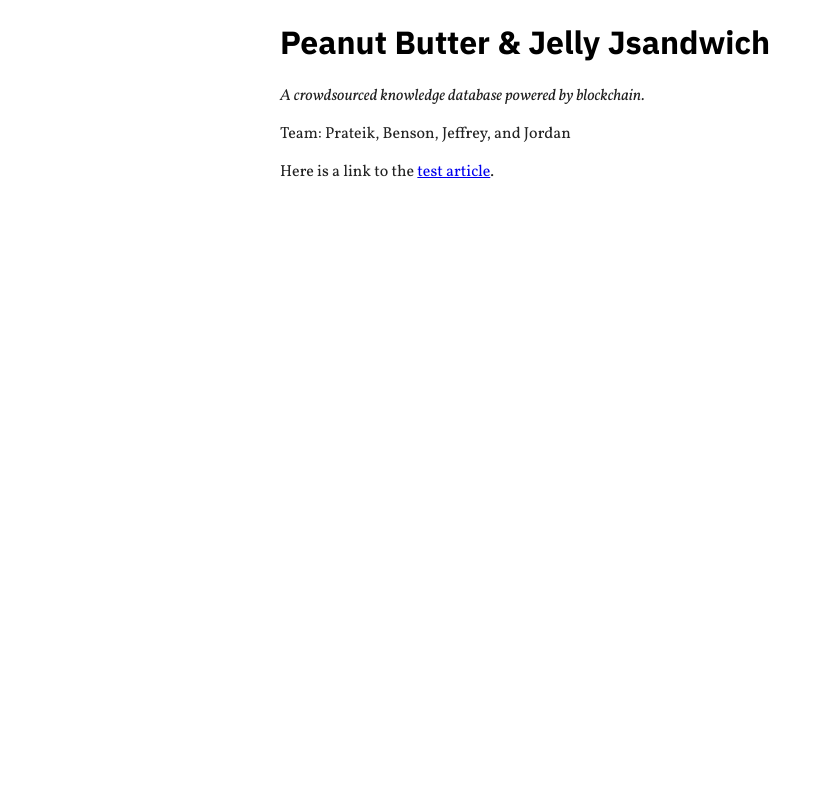
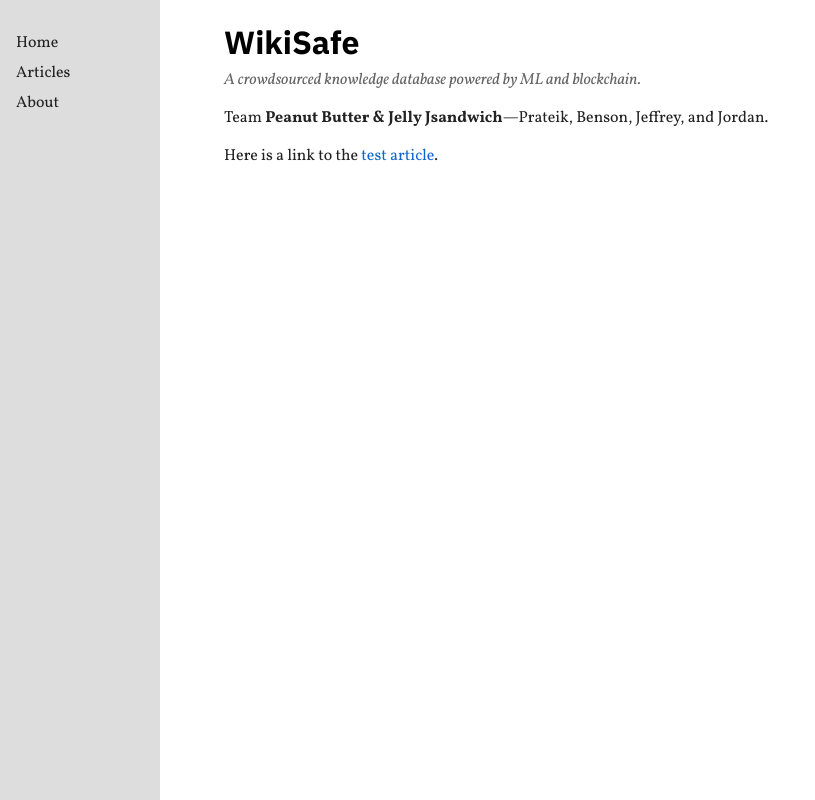
Before and after one commit to bliutech/wikisafe, a React (Create React App) app in the folder client/: page /#/ in a window 1280 px wide. Shown: the whole page, without its empty margins (0-815 px from the left). Built offline with nearby package versions, Linux system fonts and the light colour scheme; the HTML template or start-up script is replaced by a standard one.

Commit message:
jordan: add navigation bar
Add navigation bar with alignment improvements.

Better article URL handling system with URL params so arbitrary articles
can be displayed.

Automatic article titling.

```diff
--- a/client/src/App.css
+++ b/client/src/App.css
@@ -1,4 +1,3 @@
-@import url('https://fonts.googleapis.com/css2?family=Poppins:ital,wght@0,100;0,200;0,300;0,400;0,500;0,600;0,700;0,800;0,900;1,100;1,200;1,300;1,400;1,500;1,600;1,700;1,800;1,900&display=swap');
 @import url('https://fonts.googleapis.com/css2?family=IBM+Plex+Sans:ital,wght@0,100;0,200;0,300;0,400;0,500;0,600;0,700;1,100;1,200;1,300;1,400;1,500;1,600;1,700&display=swap');
 @import url('https://fonts.googleapis.com/css2?family=Vollkorn:ital,wght@0,400;0,500;0,600;0,700;0,800;0,900;1,400;1,500;1,600;1,700;1,800;1,900&display=swap');
 @import url("https://fonts.googleapis.com/css2?family=JetBrains+Mono:ital,wght@0,100;0,200;0,300;0,400;0,500;0,600;0,700;0,800;1,100;1,200;1,300;1,400;1,500;1,600;1,700;1,800&display=swap");
@@ -7,25 +6,22 @@
 :root {
   /* sizes */
   --scale: min(max(min(1vw, 1vh), 3.6px), 10.8px);
-  --page-width: min(calc(90 * var(--scale)), 90vw);
+  --bar-ratio: 20;
+  --page-width: min(calc(125 * var(--scale)), calc(90vw - var(--bar-ratio) * var(--scale)));
 
   /* colors */
   --color-background: #ffffff;
-  --color-background-accent: #cccccc;
+  --color-background-accent: #dddddd;
+  --color-background-emph: #bbbbbb;
   --color-text-main: #000000;
   --color-text-body: #222222;
   --color-text-sub: #666666;
+  --color-text-link: #1166cc;
 
   /* font */
   --font-sans-serif: "IBM Plex Sans", "Arial", sans-serif;
   --font-serif: "Vollkorn", serif;
   --font-mono: "JetBrains Mono", monospace;
-}
-
-.body {
-  align-self: center;
-  width: var(--page-width);
-  margin: auto;
 }
 
 body {
@@ -36,6 +32,19 @@ body {
   font-size: calc(2.0 * var(--scale));
   font-weight: 400;
   margin: 0;
+}
+
+.content {
+  position: fixed;
+  left: calc(var(--bar-ratio) * var(--scale));
+  width: calc(100vw - var(--bar-ratio) * var(--scale));
+  height: 100vh;
+  overflow: scroll;
+}
+
+.body {
+  width: var(--page-width);
+  margin: auto;
 }
 
 h1 {
@@ -58,6 +67,11 @@ h3 {
 
 p {
   color: var(--color-text-body);
+}
+
+a {
+  color: var(--color-text-link);
+  text-decoration: none;
 }
 
 sup {
@@ -88,3 +102,27 @@ table, th, td {
            calc(0.0 * var(--scale))
            calc(0.75 * var(--scale));
 }
+
+.navigation-bar {
+  height: 100vh;
+  width: calc(var(--bar-ratio) * var(--scale));
+  position: fixed;
+  z-index: 1;
+  top: 0;
+  left: 0;
+  background-color: var(--color-background-accent);
+}
+
+.navigation-bar ul {
+  list-style: none;
+  padding: calc(2.0 * var(--scale)) 0 0 calc(2.0 * var(--scale));
+}
+
+.navigation-bar li {
+  padding: 0 0 calc(1.0 * var(--scale)) 0;
+}
+
+.navigation-bar li a {
+  color: var(--color-text-body);
+  text-decoration: none;
+}
--- a/client/src/App.js
+++ b/client/src/App.js
@@ -2,19 +2,29 @@ import { HashRouter, Routes, Route } from "react-router-dom";
 
 import './App.css';
 
-import { Home } from "./pages/Home.js";
-import { Article } from "./pages/Article.js"
+import { Home } from "./pages/Home";
+import { Article } from "./pages/Article"
+
+import { NavigationBar } from "./components/NavigationBar"
 
 
 function App() {
   return (
-    <div className="body">
-      <HashRouter>
-        <Routes>
-          <Route path="/" element={ <Home /> }/>
-          <Route path="/article" element={ <Article link="../articles/ucla.md" /> }/>
-        </Routes>
-      </HashRouter>
+    <div>
+      <div>
+        <HashRouter>
+          <NavigationBar />
+
+          <div className="content">
+            <div className="body">
+              <Routes>
+                <Route path="/" element={ <Home /> }/>
+                <Route path="/a/:articleID" element={ <Article /> }/>
+              </Routes>
+            </div>
+          </div>
+        </HashRouter>
+      </div>
     </div>
   );
 }
--- a/client/src/articles/articles.js
+++ b/client/src/articles/articles.js
@@ -1,5 +1,6 @@
 function articles(name) {
   switch(name) {
+
     case "ucla":
       return `
 # University of California, Los Angeles
@@ -32,6 +33,20 @@ print("Hello, World!")
 
 **Text** of *all*&mdash;varieties! Make sure to drink lots of H<sub>2</sub>O :) Lorem Ipsum is simply dummy text of the printing and typesetting industry. Lorem Ipsum has been the industry's standard dummy text ever since the 1500s, when an unknown printer took a galley of type and scrambled it to make a type specimen book. It has survived not only five centuries, but also the leap into electronic typesetting, remaining essentially unchanged. It was popularised in the 1960s with the release of Letraset sheets containing Lorem Ipsum passages, and more recently with desktop publishing software like Aldus PageMaker including versions of Lorem Ipsum.
       `;
+
+    case "mit":
+      return `
+# Massachusetts Institute of Technology
+
+![MIT Great Dome](https://news.mit.edu/sites/default/files/download/201810/MIT-Computer-Announce-01-PRESS.jpg)
+<figcaption> MIT Great Dome, a famous building on campus.</figcaption>
+
+The Massachusetts Institute of Technology (MIT) is a private land-grant research university in Cambridge, Massachusetts. Established in 1861, MIT has since played a key role in the development of modern technology and science, ranking among the top academic institutions in the world.
+
+## Campus
+
+MIT's 166-acre (67.2 ha) campus in the city of Cambridge spans approximately a mile along the north side of the Charles River basin. The campus is divided roughly in half by Massachusetts Avenue, with most dormitories and student life facilities to the west and most academic buildings to the east. The bridge closest to MIT is the Harvard Bridge, which is known for being marked off in a non-standard unit of length &ndash; the smoot.
+      `;
     }
 }
 
--- /dev/null
+++ b/client/src/components/NavigationBar.js
@@ -0,0 +1,17 @@
+import { Link } from "react-router-dom";
+
+
+function NavigationBar() {
+  return (
+    <header className="navigation-bar">
+      <ul>
+        <li><Link to="/">Home</Link></li>
+        <li><Link to="/a/ucla">Articles</Link></li>
+        <li><Link to="/about">About</Link></li>
+      </ul>
+    </header>
+  );
+}
+
+
+export { NavigationBar };
--- a/client/src/pages/Article.js
+++ b/client/src/pages/Article.js
@@ -1,4 +1,5 @@
 import { useState, useEffect } from "react";
+import { useParams } from "react-router-dom";
 
 import { marked } from "marked";
 import DOMPurify from "dompurify";
@@ -6,15 +7,32 @@ import DOMPurify from "dompurify";
 import { articles } from "../articles/articles"
 
 
-function Article(props) {
+function Article() {
   const [article, setArticle] = useState("");
+  const { articleID } = useParams();
+
+  function getTitle(text) {
+    function getStart(text) {
+      let start = text.indexOf("<h1");
+      for (let i = start + 3; i < text.length; ++i) {
+        if (text[i] == ">") {
+          return i;
+        }
+      }
+    }
+    let start = getStart(text) + 1;
+    let end = text.indexOf("</h1>", start);
+    return text.slice(start, end);
+  }
 
   useEffect(() => {
-    let articlePlain = articles("ucla")
+    let articlePlain = articles(articleID)
     let articleHTML = marked.parse(articlePlain)
     articleHTML = DOMPurify.sanitize(articleHTML)
+
     setArticle(articleHTML);
-  }, [article]);
+    document.title = getTitle(article);
+  }, [article, articleID]);
 
   return (
     <div dangerouslySetInnerHTML={{__html: article}}>
--- a/client/src/pages/Home.js
+++ b/client/src/pages/Home.js
@@ -2,14 +2,17 @@ import { Link } from "react-router-dom";
 
 
 function Home() {
-    document.title = "Home";
+    document.title = "WikiSafe";
 
     return (
       <div>
-        <h1>Peanut Butter & Jelly Jsandwich</h1>
-        <p><i>A crowdsourced knowledge database powered by blockchain.</i></p>
+        <h1>WikiSafe</h1>
 
-        <p>Team: Prateik, Benson, Jeffrey, and Jordan</p>
+        <figcaption>A crowdsourced knowledge database powered by ML and blockchain.</figcaption>
+
+        <p>
+          Team <b>Peanut Butter & Jelly Jsandwich</b>&mdash;Prateik, Benson, Jeffrey, and Jordan.
+        </p>
 
         <p>Here is a link to the <Link to="/article">test article</Link>.</p>
       </div>
```
